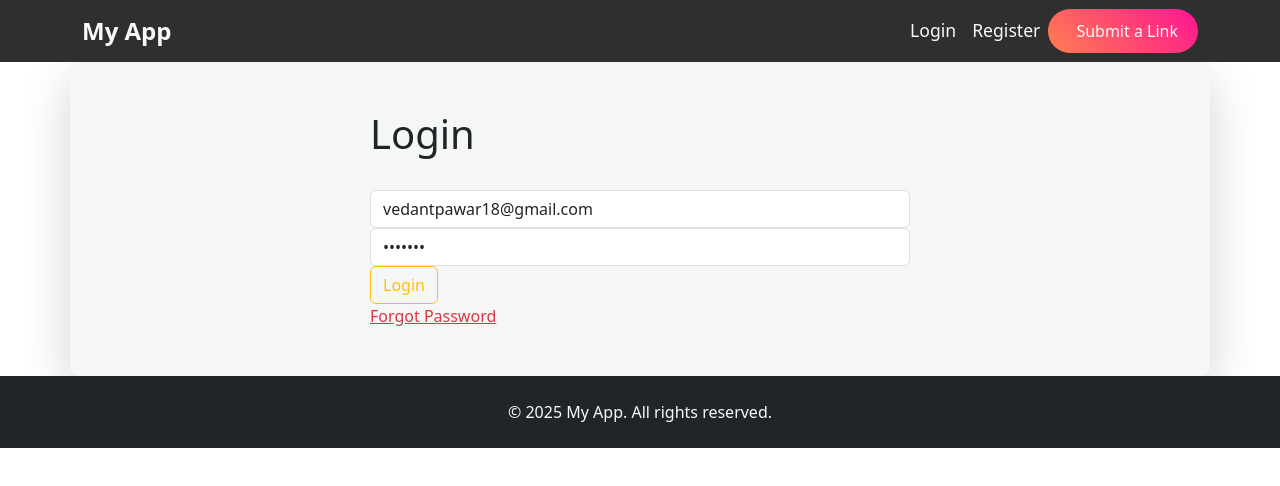
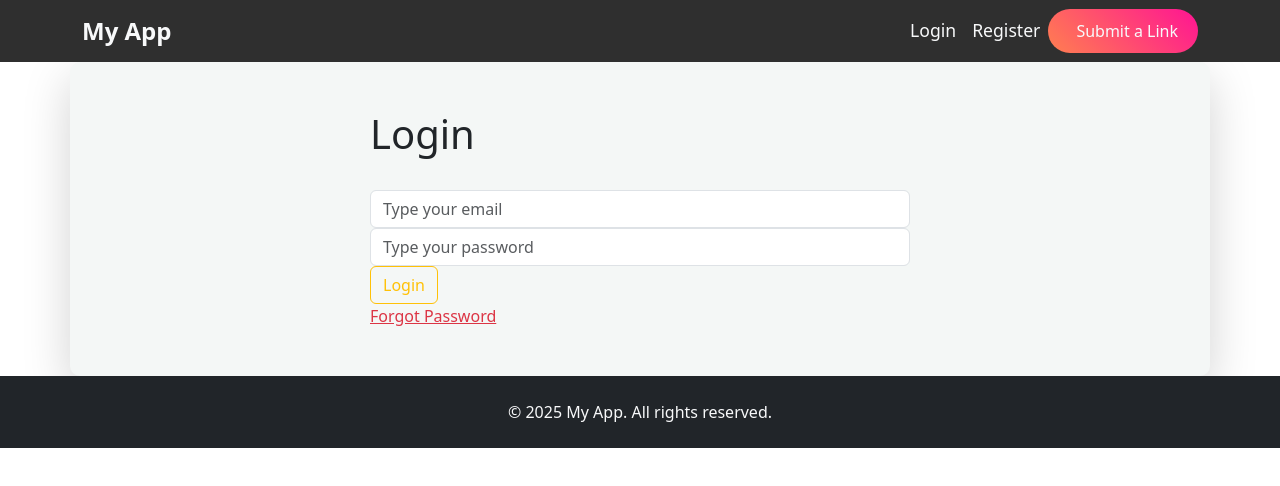
Before and after one commit to vedantpawar18/EduStream, a Next.js app in the folder client/: page /login in a window 1280 px wide. Shown: the top 486 px of the page. Built offline with nearby package versions, Linux system fonts and the light colour scheme.

Commit message:
email values removed

```diff
--- a/client/pages/login.js
+++ b/client/pages/login.js
@@ -9,8 +9,8 @@ import { authenticate, isAuth } from "../helpers/auth";
 
 const Login = () => {
   const [state, setState] = useState({
-    email: "vedantpawar18@gmail.com",
-    password: "Vp12345",
+    email: "",
+    password: "",
     error: "",
     success: "",
     buttonText: "Login",
```
Also changed, not shown: 1 other file (tests, documents, lock files or other folders).
